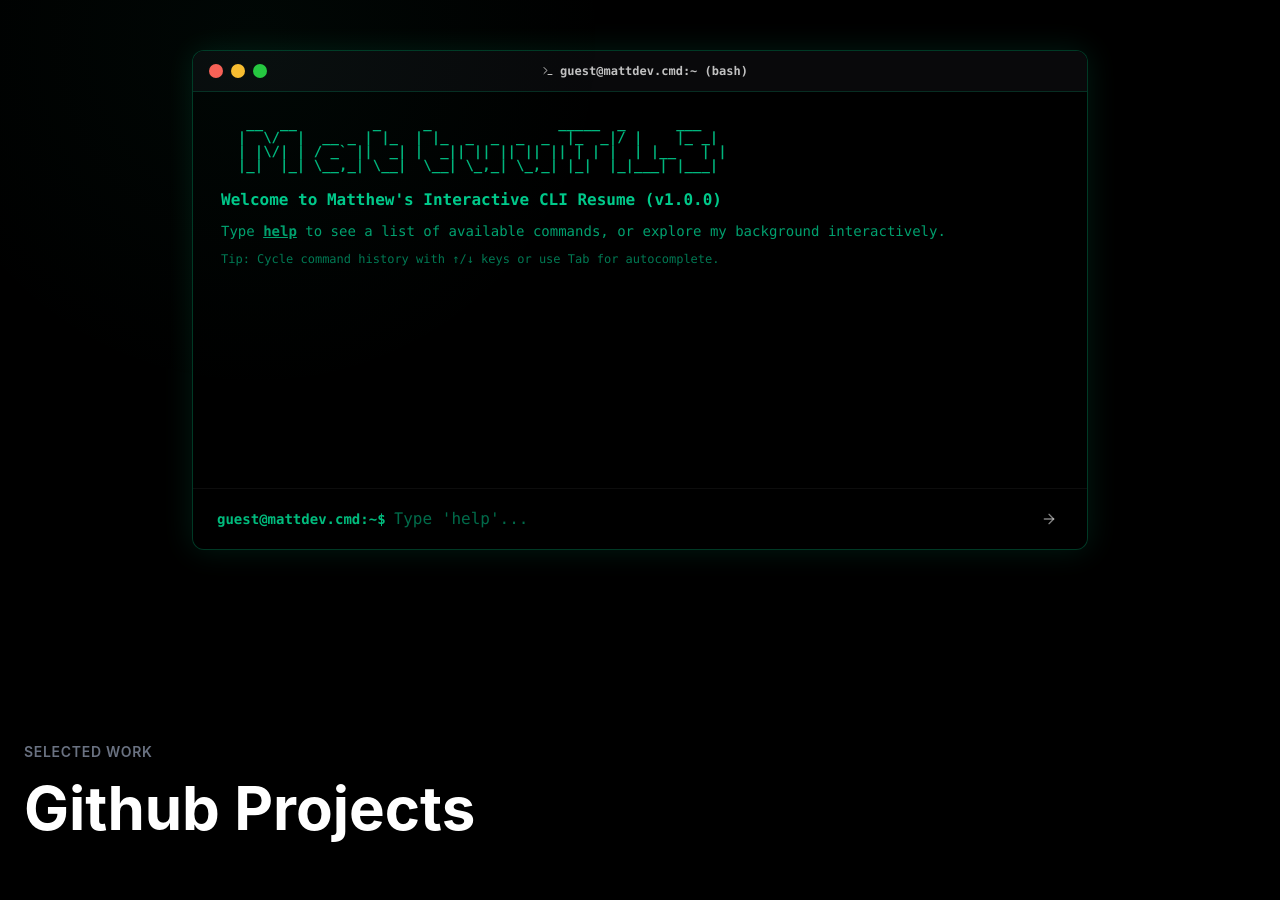
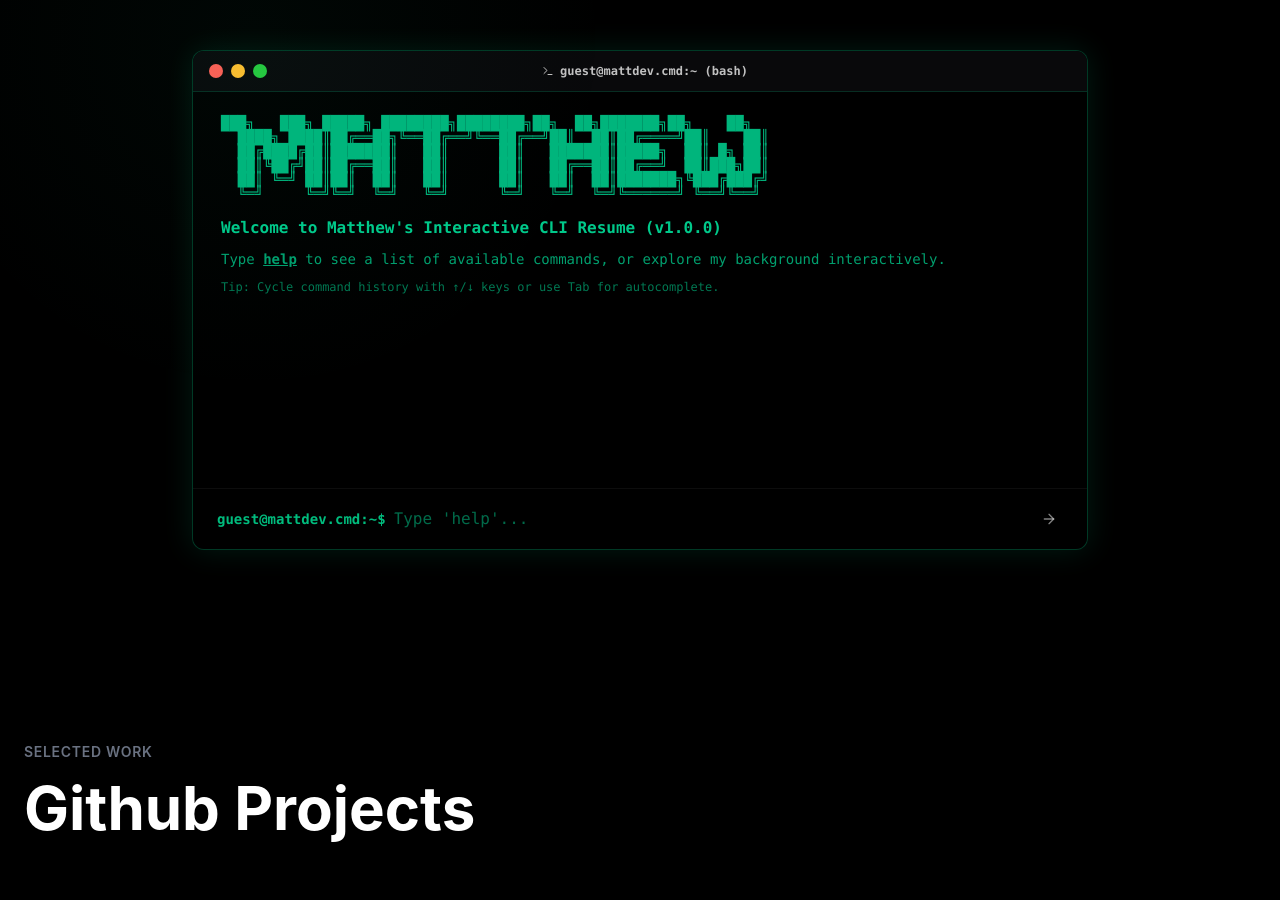
Before and after one commit to Mattdev-cmd/Portfolio, a React (Vite) app: page / in a window 1280 px wide. Shown: the part 2950-3850 px from the top of the page. Built offline with nearby package versions, Linux system fonts and the light colour scheme; grey boxes are pictures that could not be loaded.

Commit message:
Fix distorted MATTHEW ASCII art in Terminal

```diff
--- a/src/components/Terminal.tsx
+++ b/src/components/Terminal.tsx
@@ -65,10 +65,12 @@ export default function Terminal() {
         output: (
           <div className="space-y-2">
             <pre className="text-xs leading-none sm:text-sm font-bold opacity-90 select-none">
-{`   __  __         _     _               _____  _      ___
-  |  \\/  |  __ _ | |_  | |_  _  _  _  _  |_  _|/ |    |_ _|
-  | |\\/| | / _\` ||  _| |  _|| || || || || | | |  | |__   | |
-  |_|  |_| \\__,_| \\__|  \\__| \\_,_| \\_,_| |_|  |_|___| |___|`}
+{`███╗   ███╗ █████╗ ████████╗████████╗██╗  ██╗███████╗██╗    ██╗
+  ████╗ ████║██╔══██╗╚══██╔══╝╚══██╔══╝██║  ██║██╔════╝██║    ██║
+  ██╔████╔██║███████║   ██║      ██║   ███████║█████╗  ██║ █╗ ██║
+  ██║╚██╔╝██║██╔══██║   ██║      ██║   ██╔══██║██╔══╝  ██║███╗██║
+  ██║ ╚═╝ ██║██║  ██║   ██║      ██║   ██║  ██║███████╗╚███╔███╔╝
+  ╚═╝     ╚═╝╚═╝  ╚═╝   ╚═╝      ╚═╝   ╚═╝  ╚═╝╚══════╝ ╚══╝╚══╝ `}
             </pre>
             <p className="mt-4 font-bold text-base">Welcome to Matthew's Interactive CLI Resume (v1.0.0)</p>
             <p className="opacity-80">Type <span className="underline font-bold">help</span> to see a list of available commands, or explore my background interactively.</p>
```
